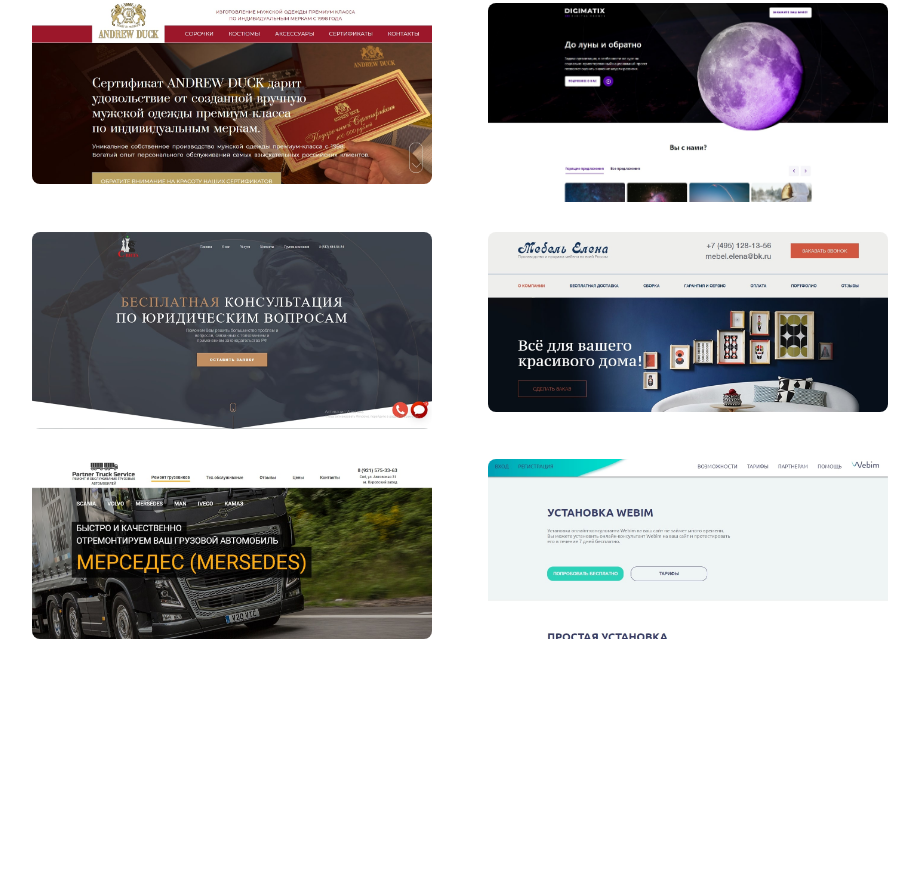
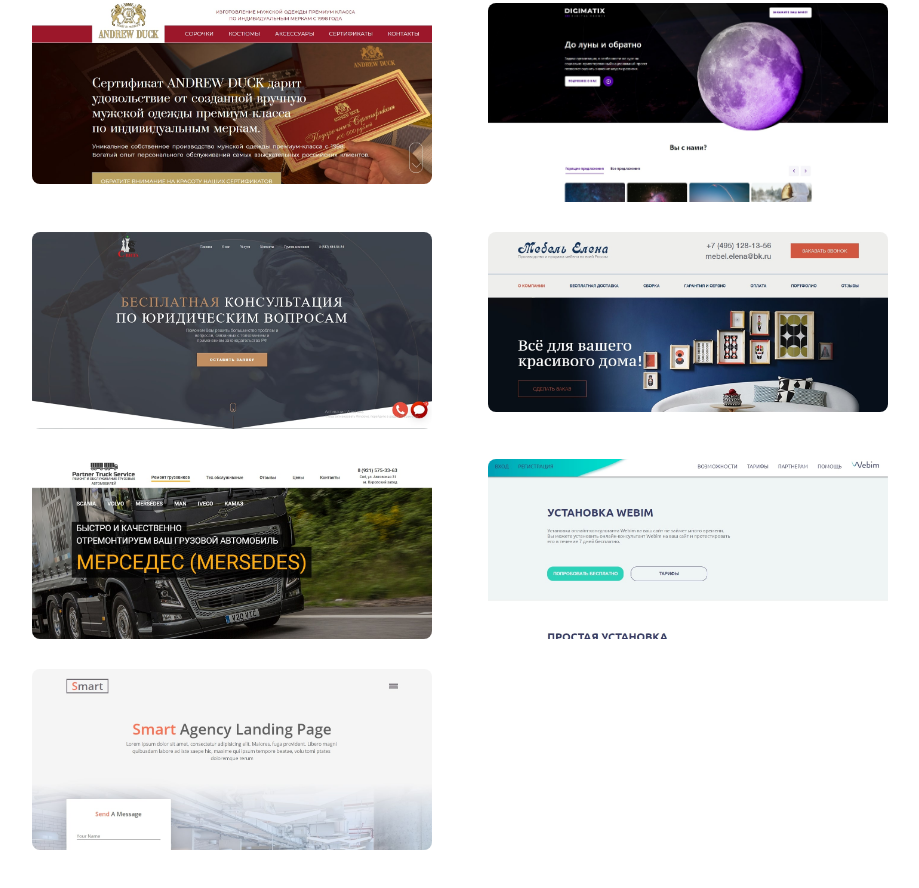
Before and after one commit to shust-hub/resume, a plain HTML site: page index.html in a window 1280 px wide. Shown: the part 3020-3908 px from the top of the page, without its empty margins (316-1235 px from the left). Before the commit the page ends 3791 px from the top, so only its background shows below. Drawn offline with Linux system fonts and the light colour scheme; a web font is replaced by a local one.

Commit message:
add jpf photos

```diff
--- a/index.html
+++ b/index.html
@@ -316,7 +316,7 @@
                   </div>
                 </a>
               </div>
-              <img class="img-fluid" src="img/smart_agency_landing_page.PNG" alt="" >
+              <img class="img-fluid" src="img/smart_agency_landing_page.jpg" alt="" >
             </div>
           </div>
 
```
